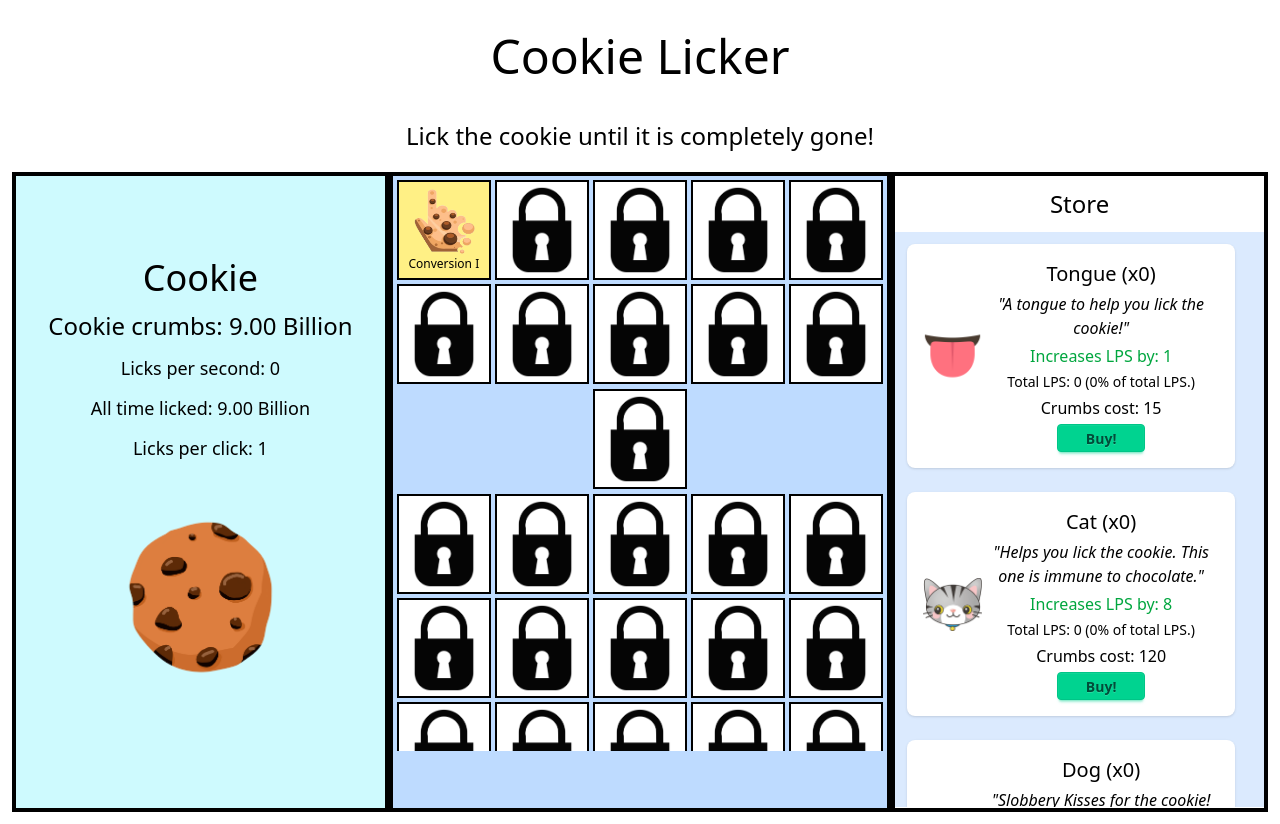
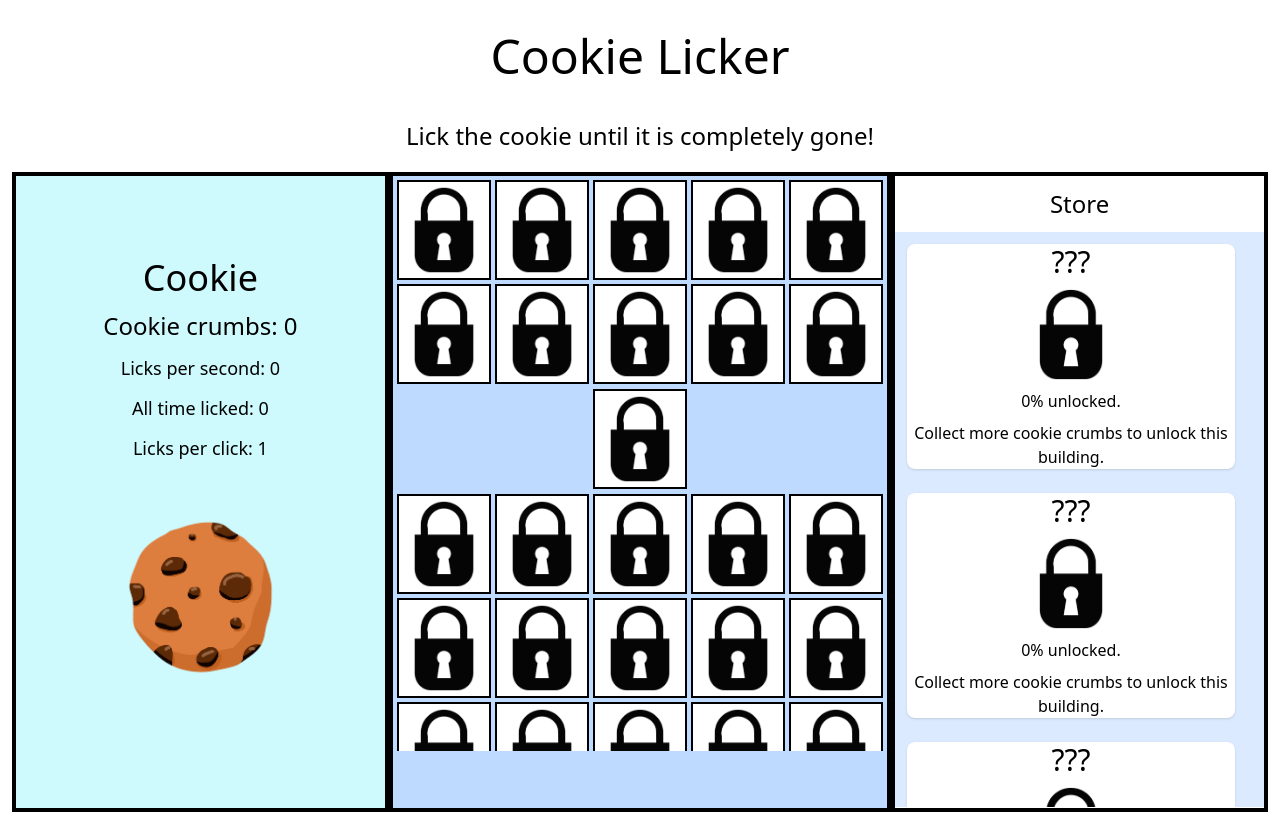
Before and after one commit to staten-island-tech/vue-reactivity-project-Nom075, a Vue app in the folder Nom/: page / in a window 1280 px wide. Built offline with nearby package versions, Linux system fonts and the light colour scheme.

Commit message:
gy8yujtfiyufyjtgykftfuygfutfkuyt

```diff
--- a/Nom/src/router/cookieVariables.js
+++ b/Nom/src/router/cookieVariables.js
@@ -1,11 +1,11 @@
 import { ref} from 'vue'
 import Decimal from 'decimal.js'
 
-export const currentCrumbs = ref(new Decimal("9e9"))
+export const currentCrumbs = ref(new Decimal(0))
 export const LicksPerSecond = ref(new Decimal(0))
 export const LickPower = ref(new Decimal(1))
 export const LickPowerConversion = ref(new Decimal(0))
-export const totalCookieMade = ref(new Decimal("9e9"))
+export const totalCookieMade = ref(new Decimal(0))
 export const purchasedUpgrades = ref([])
 
 export const buildings = ref([
```
